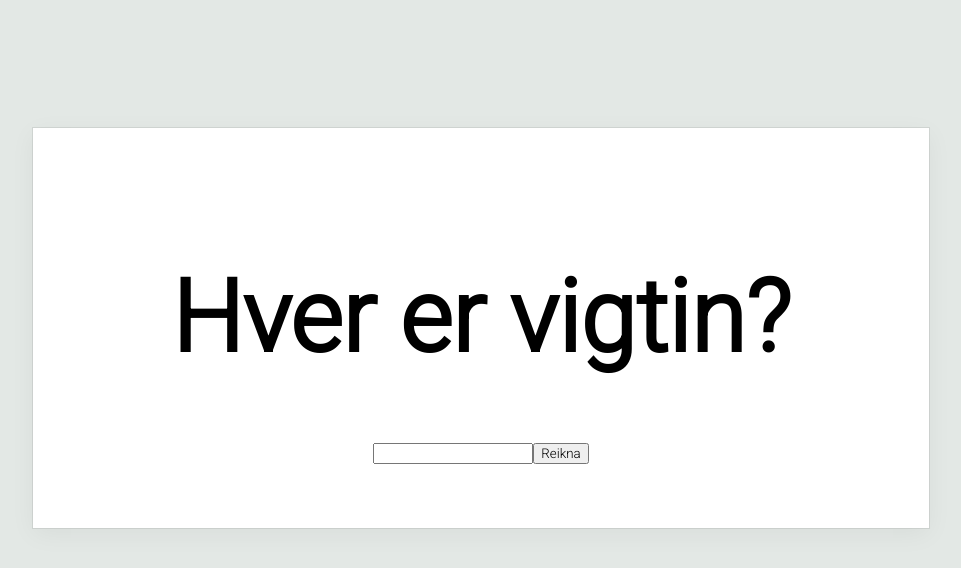
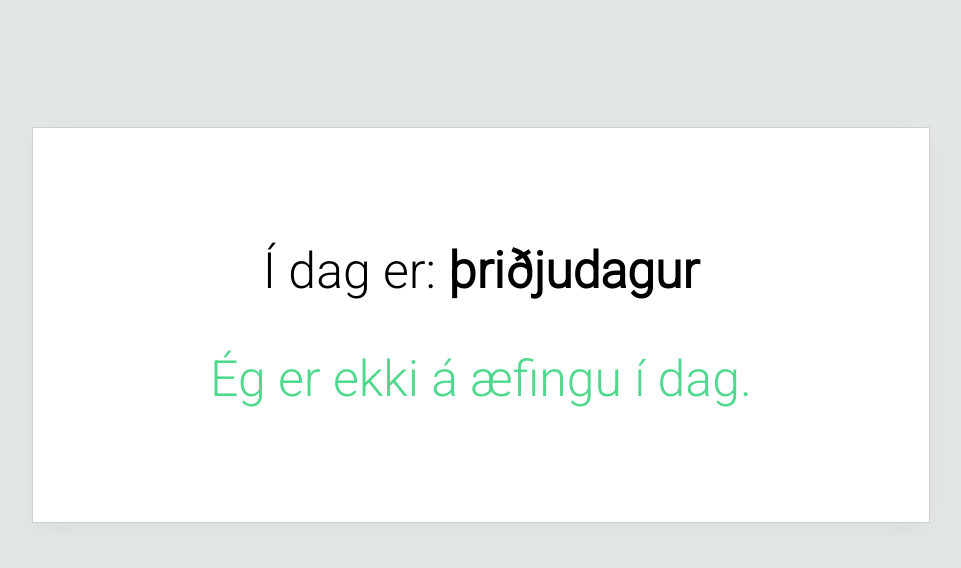
Before and after one commit to FilippusD/FilippusD.github.io, an Angular app: page / in a window 1280 px wide. Shown: the top 568 px of the page, without its empty margins (159-1120 px from the left). Built offline with nearby package versions, Linux system fonts and the light colour scheme.

Commit message:
reverted back to training day

```diff
--- a/src/app/app.component.html
+++ b/src/app/app.component.html
@@ -1,22 +1,6 @@
 
-<!-- <div *ngIf="currentTrainingDay != undefined" class="main-container">
+<div *ngIf="currentTrainingDay != undefined" class="main-container">
     <p>Í dag er:  <span style="font-weight: bold;">{{currentTrainingDay.day}}</span></p>
     <p *ngIf="currentTrainingDay.trainingToday" style="color: #d95067;">Ég er á æfingu í dag</p>
     <p *ngIf="!currentTrainingDay.trainingToday" style="color: #50d98e;">Ég er ekki á æfingu í dag.</p>
-</div> -->
-
-
-
-
-<div class="main-container" *ngIf="!submitClicked">
-    <h1>Hver er vigtin?</h1>
-    <div style="display: flex;align-items: center; justify-content: center;">
-    <input type="number" [(ngModel)]="weight" (keyup.enter)="calculate()">
-    <button type="button" (click)="calculate()" >Reikna</button>
 </div>
-</div>
-
-<div class="main-container" *ngIf="submitClicked">
-    <p *ngIf="hrikalegur" style="color: green;">Já, til hamingju. Þú ert hrikaleg/ur</p>
-    <p *ngIf="!hrikalegur" style="color: red;">Nei, borða meira</p>
-</div>
--- a/src/app/app.component.ts
+++ b/src/app/app.component.ts
@@ -10,53 +10,26 @@ import { Component, OnInit } from '@angular/core';
 export class AppComponent implements OnInit {
 
 
-	// private trainingDays: Training[] = [
-	//   {day: "sunnudagur", trainingToday: false},
-	//   {day: "mánudagur", trainingToday: true},
-	//   {day: "þriðjudagur", trainingToday: false},
-	//   {day: "miðvikudagur", trainingToday: true},
-	//   {day: "fimmtudagur", trainingToday: false},
-	//   {day: "föstudagur", trainingToday: true},
-	//   {day: "laugardagur", trainingToday: true}]
+	private trainingDays: Training[] = [
+	  {day: "sunnudagur", trainingToday: false},
+	  {day: "mánudagur", trainingToday: true},
+	  {day: "þriðjudagur", trainingToday: false},
+	  {day: "miðvikudagur", trainingToday: true},
+	  {day: "fimmtudagur", trainingToday: false},
+	  {day: "föstudagur", trainingToday: true},
+	  {day: "laugardagur", trainingToday: true}]
 
-	//   currentTrainingDay: Training
+	  currentTrainingDay: Training
 
 
-	// ngOnInit() {
+	ngOnInit() {
 
-	//   const d = new Date();
-	//   let currentDay = this.trainingDays[d.getDay()];
+	  const d = new Date();
+	  let currentDay = this.trainingDays[d.getDay()];
 
-	//   this.currentTrainingDay = currentDay
-	// }
-
-
-	//hrikalegur block
-	weight: number
-	hrikalegur: boolean
-
-	submitClicked:boolean = false
-
-	ngOnInit(): void {
-
+	  this.currentTrainingDay = currentDay
 	}
-
-	calculate() {
-		this.submitClicked = true
-		if(this.weight > 105) {
-			this.hrikalegur = true
-		} else {
-			this.hrikalegur = false
-		}
-	}
-
-
 }
-
-
-
-
-
 
 
 export class Training {
--- a/src/index.html
+++ b/src/index.html
@@ -2,8 +2,7 @@
 <html lang="en">
 <head>
   <meta charset="utf-8">
-  <!-- <title>Er ég að æfa í dag?</title> -->
-  <title>Ertu hrikaleg/ur?</title>
+  <title>Er ég að æfa í dag?</title>
   <base href="/">
   <meta name="viewport" content="width=device-width, initial-scale=1">
   <link href="https://fonts.googleapis.com/css2?family=Roboto:wght@300&display=swap" rel="stylesheet">
```
Also changed, not shown: 3 other files (tests, documents, lock files or other folders).
